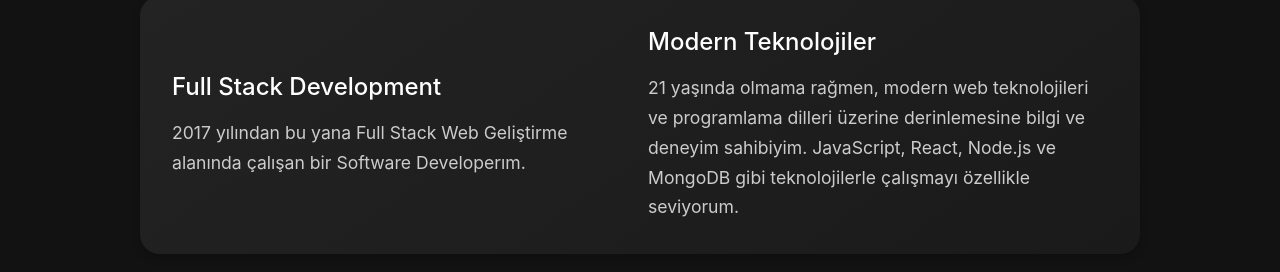
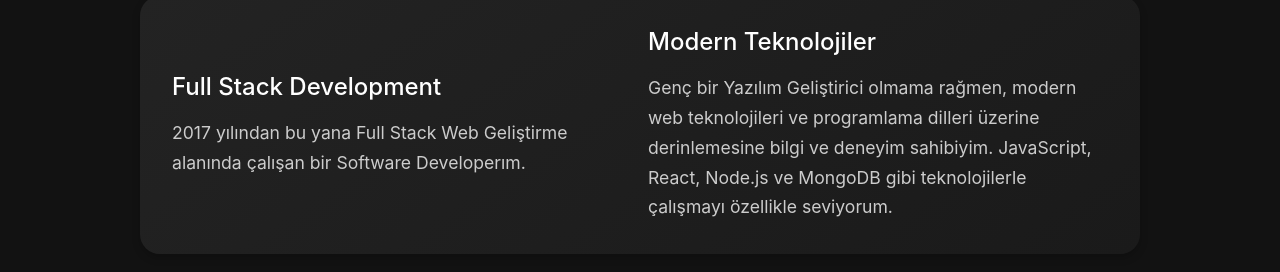
Before and after one commit to aktashekimcan/hekimcan-website-3, a Next.js app: page /about in a window 1280 px wide. Shown: the part 492-764 px from the top of the page. Built offline with nearby package versions, Linux system fonts and the light colour scheme.

Commit message:
Updated about.tsx

```diff
--- a/pages/about.tsx
+++ b/pages/about.tsx
@@ -256,7 +256,7 @@
           <div>
             <h2>Modern Teknolojiler</h2>
             <p>
-              21 yaşında olmama rağmen, modern web teknolojileri ve programlama
+              Genç bir Yazılım Geliştirici olmama rağmen, modern web teknolojileri ve programlama
               dilleri üzerine derinlemesine bilgi ve deneyim sahibiyim.
               JavaScript, React, Node.js ve MongoDB gibi teknolojilerle
               çalışmayı özellikle seviyorum.
```
